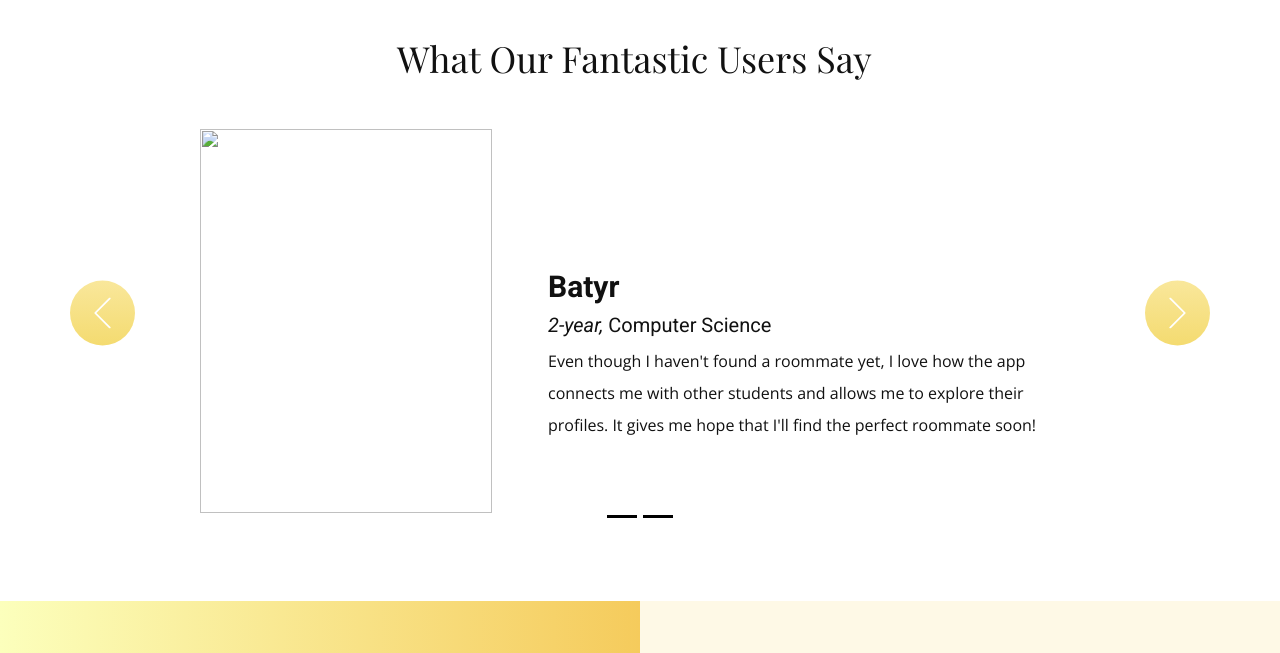
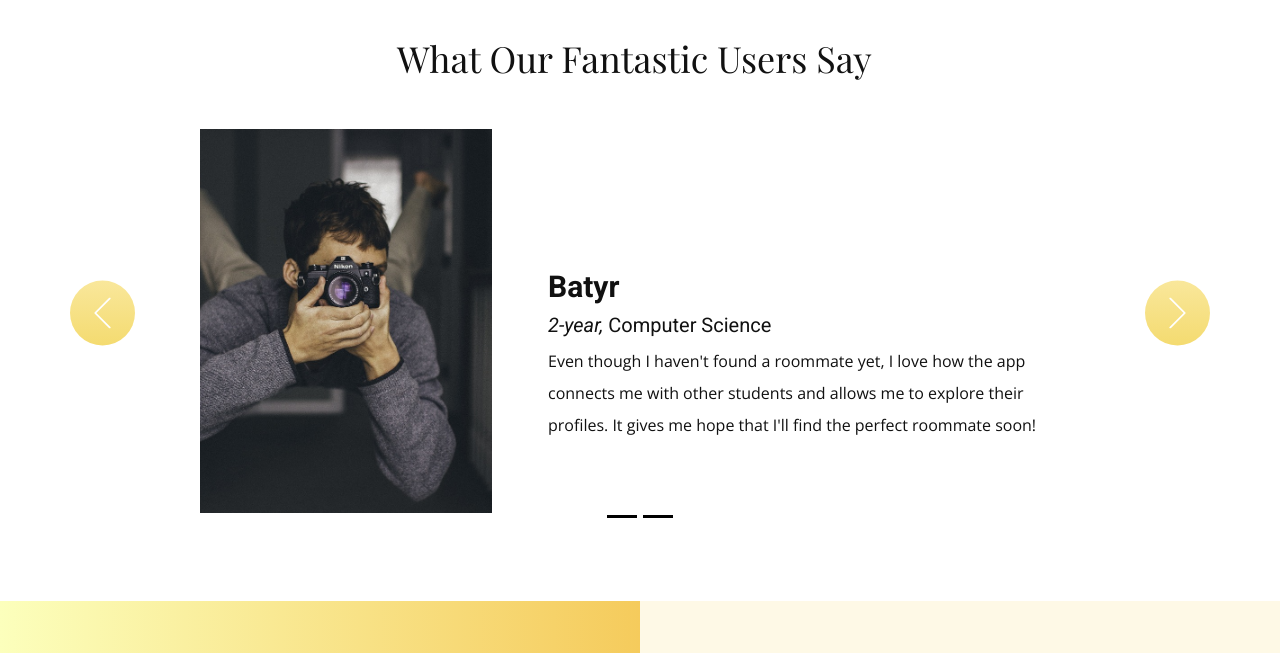
Before and after one commit to Azamat002/aiturm, a plain HTML site: page index.html in a window 1280 px wide. Shown: the part 2200-2853 px from the top of the page. Drawn offline with nearby package versions, Linux system fonts and the light colour scheme; a web font is replaced by a local one.

Commit message:
ava-batyr

```diff
--- a/index.html
+++ b/index.html
@@ -276,7 +276,7 @@
                 </div>
                 <div class="u-align-center-sm u-align-center-xs u-carousel-item u-container-style u-slide">
                     <div class="u-container-layout u-valign-top u-container-layout-2">
-                        <img src="images/53352ab9e11098a27f411e8b929a345c0b15ce43d9f0598e68a9de9b99d0bcaed62afd1e30ddd5dfa98a4eee56f5963c91de7b0676be325ca34e81_1280.jpg"
+                        <img src="images/ava-batyr.jpg"
                              alt="" class="u-image u-image-default u-image-2" data-image-width="1280"
                              data-image-height="853">
                         <h3 class="u-text u-text-5"><b style="">Batyr</b>
```
